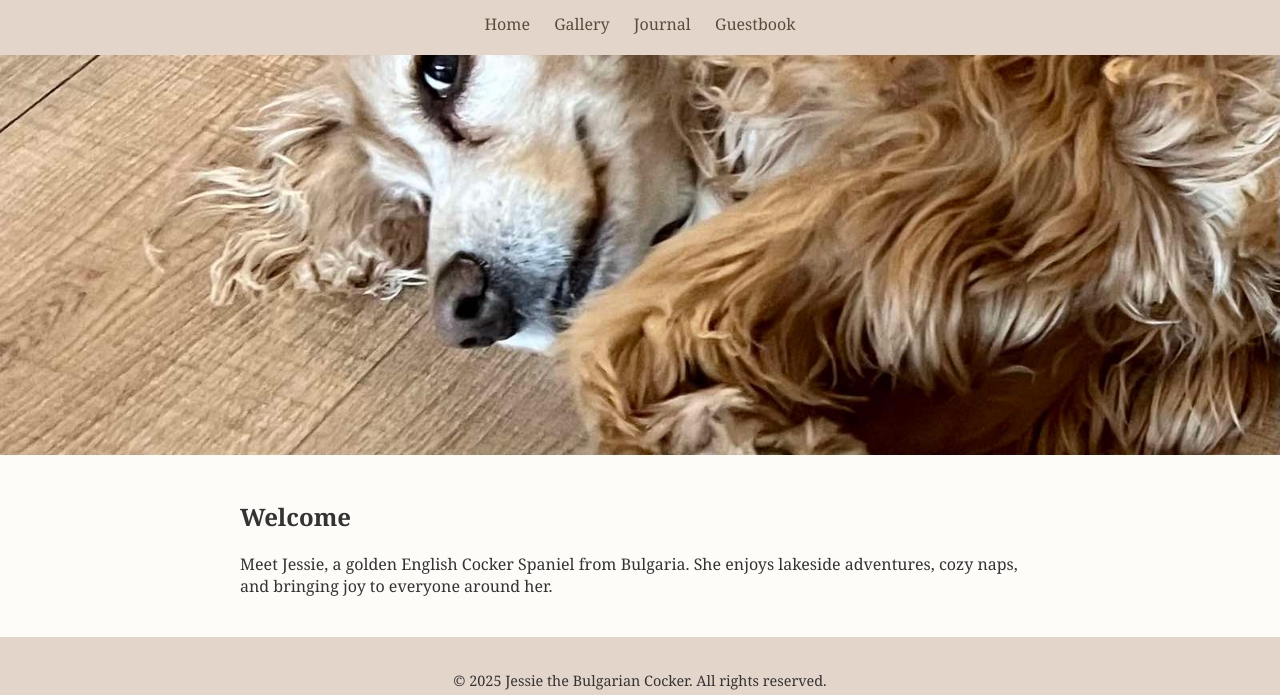
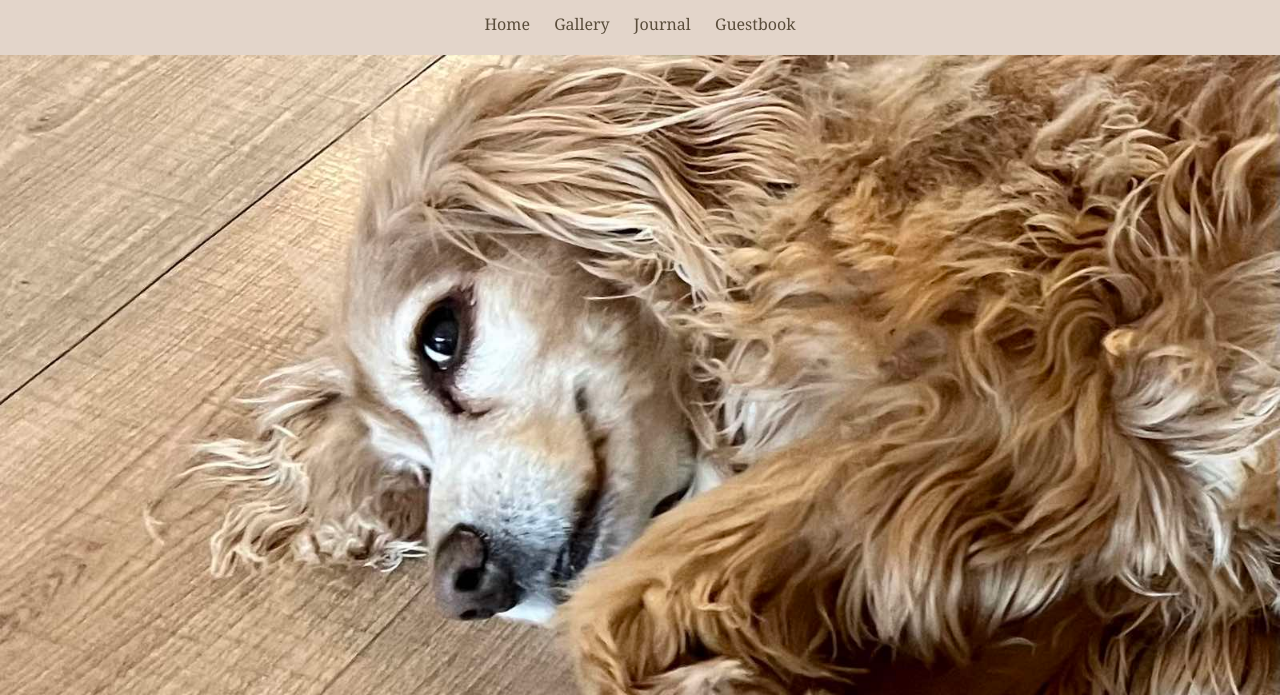
Before and after one commit to StanRachev/jessie, a plain HTML site: page index.html in a window 1280 px wide. Shown: the part 105-800 px from the top of the page. Drawn offline with Linux system fonts and the light colour scheme.

Commit message:
Update style.css

```diff
--- a/css/style.css
+++ b/css/style.css
@@ -29,7 +29,6 @@ nav a:hover {
 }
 .hero img {
   width: 100%;
-  max-height: 400px;
   object-fit: cover;
 }
 .content {
```
